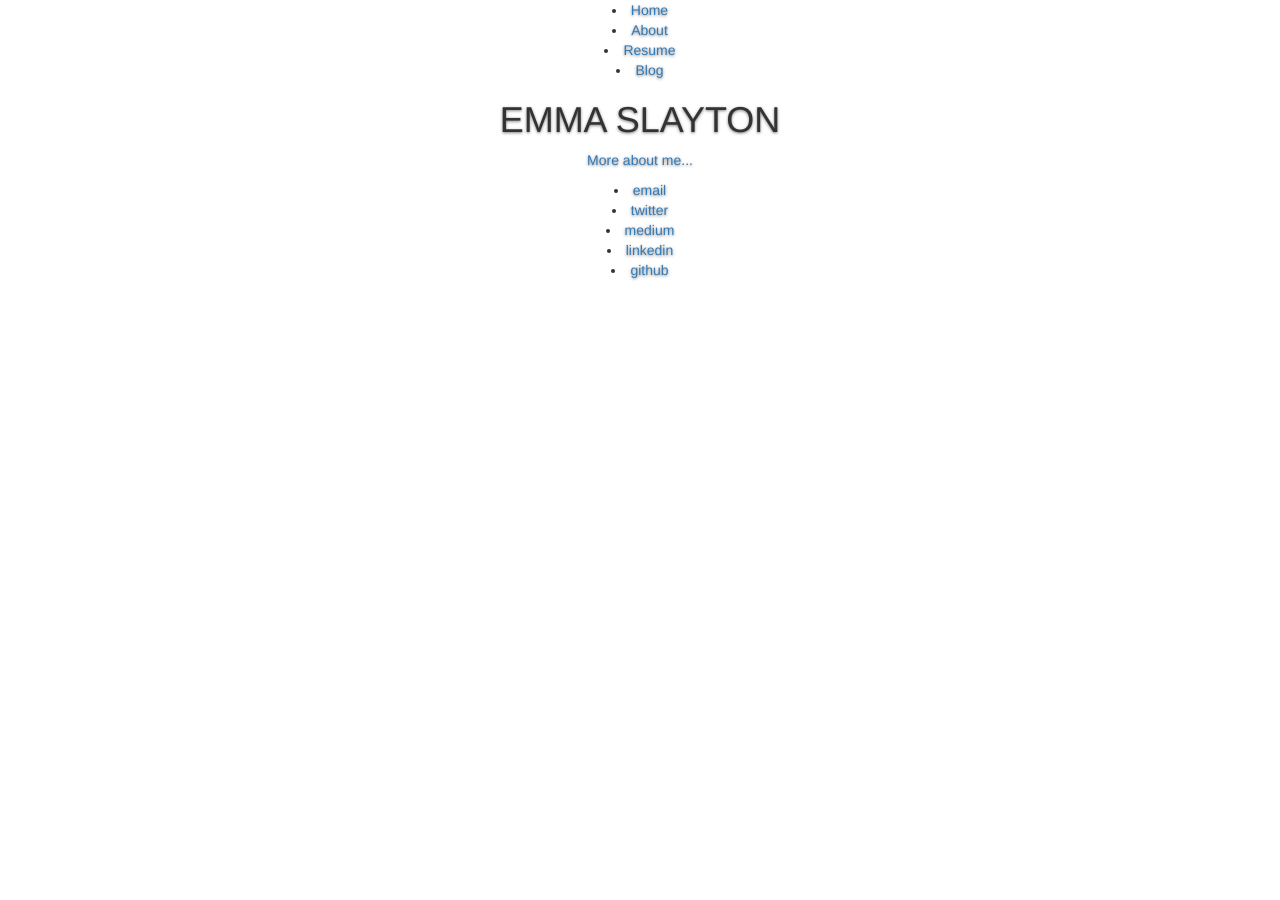
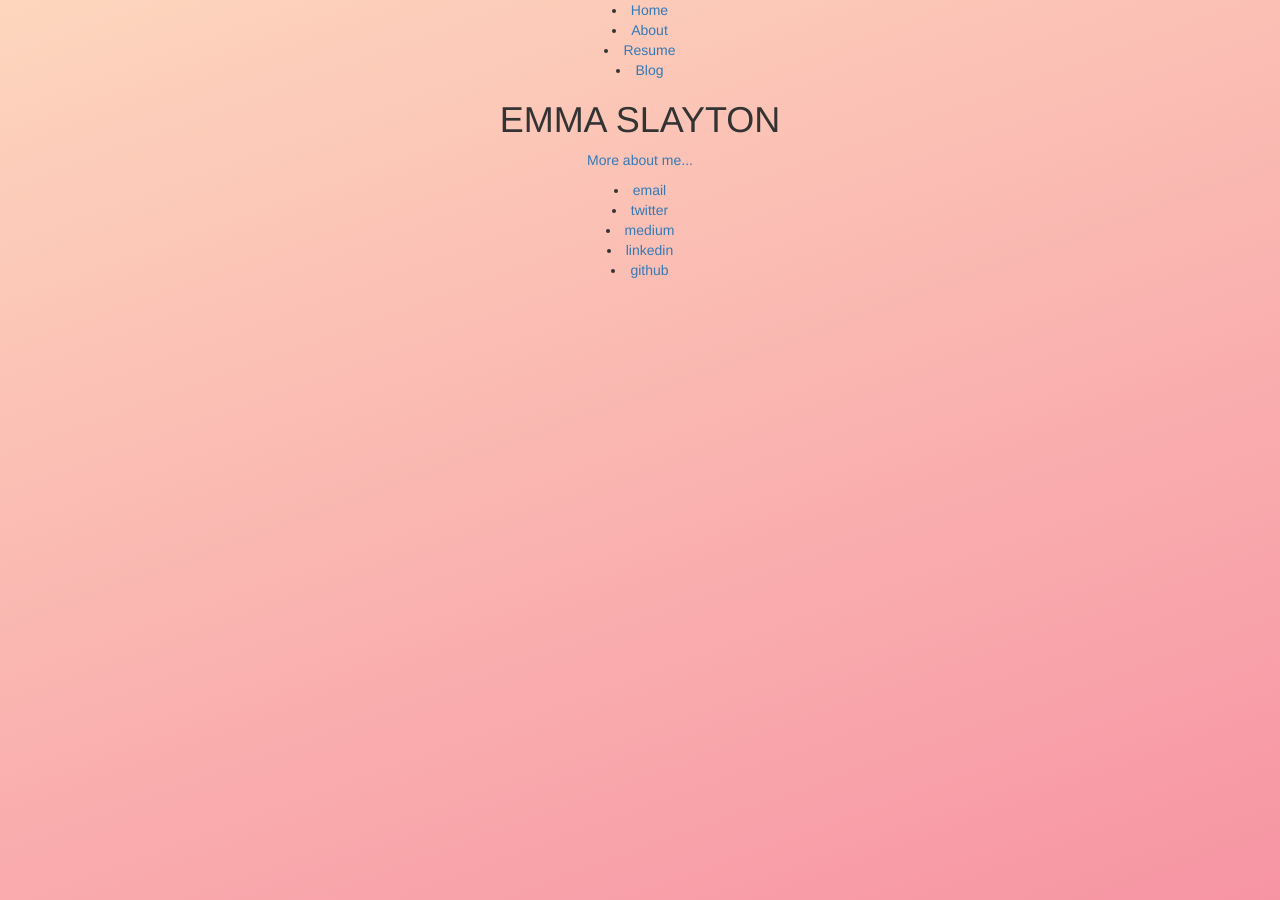
Before and after one commit to emmaslayton/emmaslayton.github.io, a Jekyll site: the page built from index.html, in a window 1280 px wide. Built offline with Jekyll 4.4.1, drawn with Linux system fonts in a browser that asks for light colours; nearby versions of some CDN libraries.

Commit message:
Update main.css

```diff
--- a/css/main.css
+++ b/css/main.css
@@ -27,12 +27,11 @@ a:hover {
 html,
 body {
   height: 100%;
-  background-color: #333;
+  background-image: linear-gradient(-20deg, #f794a4 0%, #fdd6bd 100%);
 }
 body {
   color: #fff;
   text-align: center;
-  text-shadow: 0 1px 3px rgba(0,0,0,.5);
 }
 
 /* Extra markup and styles for table-esque vertical and horizontal centering */
```
